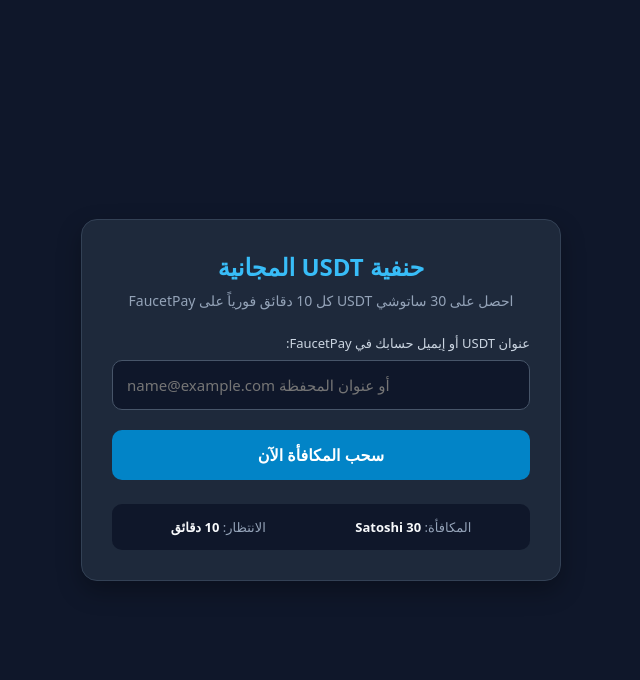
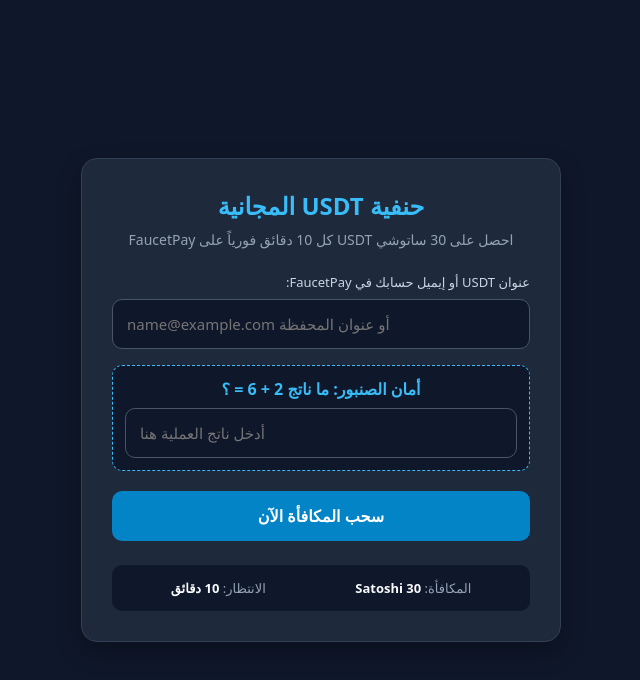
Before and after one commit to amarharbi42-prog/My.fucet, a plain HTML site: page index.html in a window 1280 px wide. Shown: the whole page, without its empty margins (319-959 px from the left). Drawn offline with Linux system fonts and the light colour scheme.

Commit message:
Update index.html

```diff
--- a/index.html
+++ b/index.html
@@ -10,10 +10,12 @@
     .card { background: #1e293b; border: 1px solid #334155; border-radius: 16px; width: 100%; max-width: 480px; padding: 30px; text-align: center; box-shadow: 0 10px 25px rgba(0,0,0,0.3); }
     h1 { font-size: 24px; margin-bottom: 8px; color: #38bdf8; }
     p.desc { font-size: 14px; color: #94a3b8; margin-bottom: 24px; }
-    .input-group { margin-bottom: 20px; text-align: right; }
+    .input-group { margin-bottom: 16px; text-align: right; }
     label { display: block; font-size: 13px; margin-bottom: 8px; color: #cbd5e1; }
     input { width: 100%; padding: 14px; border-radius: 10px; border: 1px solid #475569; background: #0f172a; color: #fff; font-size: 15px; outline: none; transition: border-color 0.2s; }
     input:focus { border-color: #38bdf8; }
+    .captcha-box { background: #0f172a; border: 1px dashed #38bdf8; border-radius: 10px; padding: 12px; margin-bottom: 20px; }
+    .captcha-text { font-size: 16px; font-weight: bold; color: #38bdf8; margin-bottom: 8px; }
     button { width: 100%; padding: 14px; background: #0284c7; color: #fff; border: none; border-radius: 10px; font-size: 16px; font-weight: bold; cursor: pointer; transition: background 0.2s; }
     button:hover { background: #0369a1; }
     button:disabled { background: #475569; cursor: not-allowed; }
@@ -35,6 +37,12 @@
       <input type="text" id="address" placeholder="name@example.com أو عنوان المحفظة" dir="ltr">
     </div>
 
+    <!-- خانة الكابتشا الحسابية -->
+    <div class="captcha-box">
+      <div class="captcha-text" id="captchaQuestion">أمان الصنبور: جاري التحميل...</div>
+      <input type="number" id="captchaAnswer" placeholder="أدخل ناتج العملية هنا" dir="ltr">
+    </div>
+
     <button id="claimBtn" onclick="claimReward()">سحب المكافأة الآن</button>
 
     <div id="msg"></div>
@@ -46,7 +54,16 @@
   </div>
 
   <script>
-    const COOLDOWN_TIME = 10 * 60; // 10 دقائق بالثواني
+    const COOLDOWN_TIME = 10 * 60;
+    let expectedSum = 0;
+
+    function generateCaptcha() {
+      const num1 = Math.floor(Math.random() * 10) + 1;
+      const num2 = Math.floor(Math.random() * 10) + 1;
+      expectedSum = num1 + num2;
+      document.getElementById('captchaQuestion').innerText = `أمان الصنبور: ما ناتج ${num1} + ${num2} = ؟`;
+      document.getElementById('captchaAnswer').value = '';
+    }
 
     function checkCooldown() {
       const lastClaim = localStorage.getItem('last_faucet_claim');
@@ -77,11 +94,18 @@
 
     async function claimReward() {
       const address = document.getElementById('address').value.trim();
+      const userAnswer = parseInt(document.getElementById('captchaAnswer').value.trim(), 10);
       const msgDiv = document.getElementById('msg');
       const btn = document.getElementById('claimBtn');
 
       if (!address) {
         showMessage('يرجى كتابة عنوان محفظتك أو إيميل FaucetPay أولاً', 'error');
+        return;
+      }
+
+      if (isNaN(userAnswer) || userAnswer !== expectedSum) {
+        showMessage('إجابة العملية الحسابية غير صحيحة، حاول مجدداً', 'error');
+        generateCaptcha();
         return;
       }
 
@@ -106,11 +130,13 @@
           showMessage(data.message || 'تعذر الإرسال، تحقق من العنوان ورصيد الموقع', 'error');
           btn.disabled = false;
           btn.innerText = 'سحب المكافأة الآن';
+          generateCaptcha();
         }
       } catch (err) {
         showMessage('حدث خطأ في الاتصال بالسيرفر', 'error');
         btn.disabled = false;
         btn.innerText = 'سحب المكافأة الآن';
+        generateCaptcha();
       }
     }
 
@@ -121,6 +147,7 @@
       msg.style.display = 'block';
     }
 
+    generateCaptcha();
     checkCooldown();
   </script>
 </body>
```
